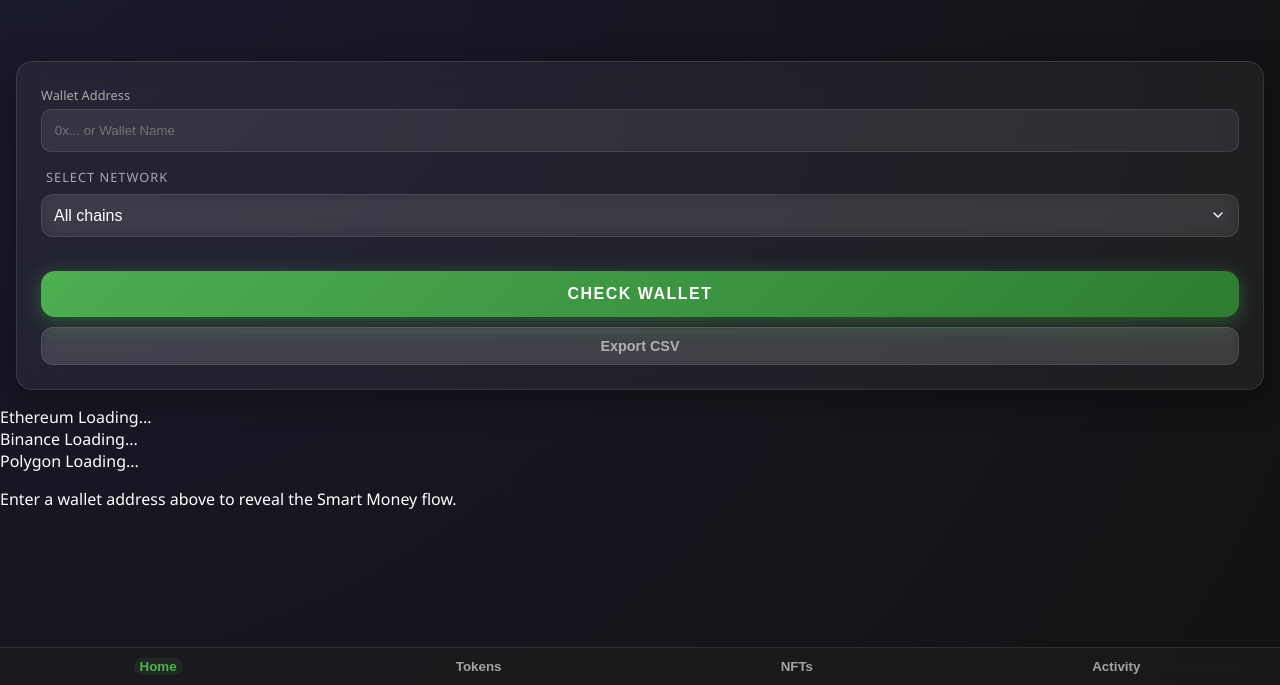
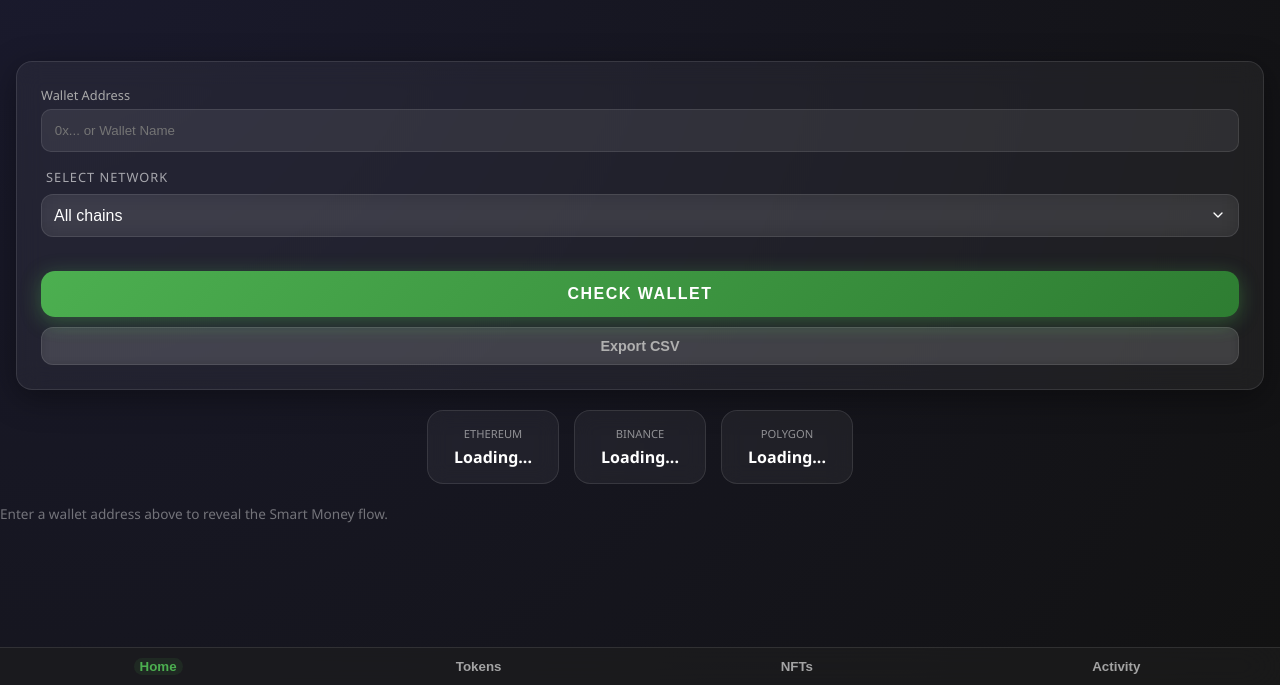
Before and after one commit to Abuskw/Chainviewer, a plain HTML site: page index.html in a window 1280 px wide. Shown: the part 115-800 px from the top of the page. Drawn offline with Linux system fonts and the light colour scheme.

Commit message:
Add styles for market grid and market cards
Added styles for market grid and market cards.

```diff
--- a/style.css
+++ b/style.css
@@ -407,3 +407,40 @@ ul li:hover {
     100% { transform: scale(0.95); box-shadow: 0 0 0 0 rgba(76, 175, 80, 0); }
 
 }
+.market-grid {
+    display: flex;
+    gap: 15px;
+    justify-content: center;
+    margin: 20px 0;
+}
+
+.market-card {
+    background: rgba(255, 255, 255, 0.05);
+    border: 1px solid rgba(255, 255, 255, 0.1);
+    backdrop-filter: blur(10px);
+    padding: 15px;
+    border-radius: 16px;
+    width: 100px;
+    text-align: center;
+}
+
+.coin-name {
+    display: block;
+    font-size: 0.7rem;
+    color: rgba(255, 255, 255, 0.5);
+    text-transform: uppercase;
+}
+
+.coin-price {
+    display: block;
+    font-size: 1rem;
+    font-weight: bold;
+    color: #ffffff;
+    margin-top: 5px;
+}
+
+.welcome-text {
+    color: rgba(255, 255, 255, 0.4);
+    font-size: 0.85rem;
+    margin-top: 20px;
+}
```
